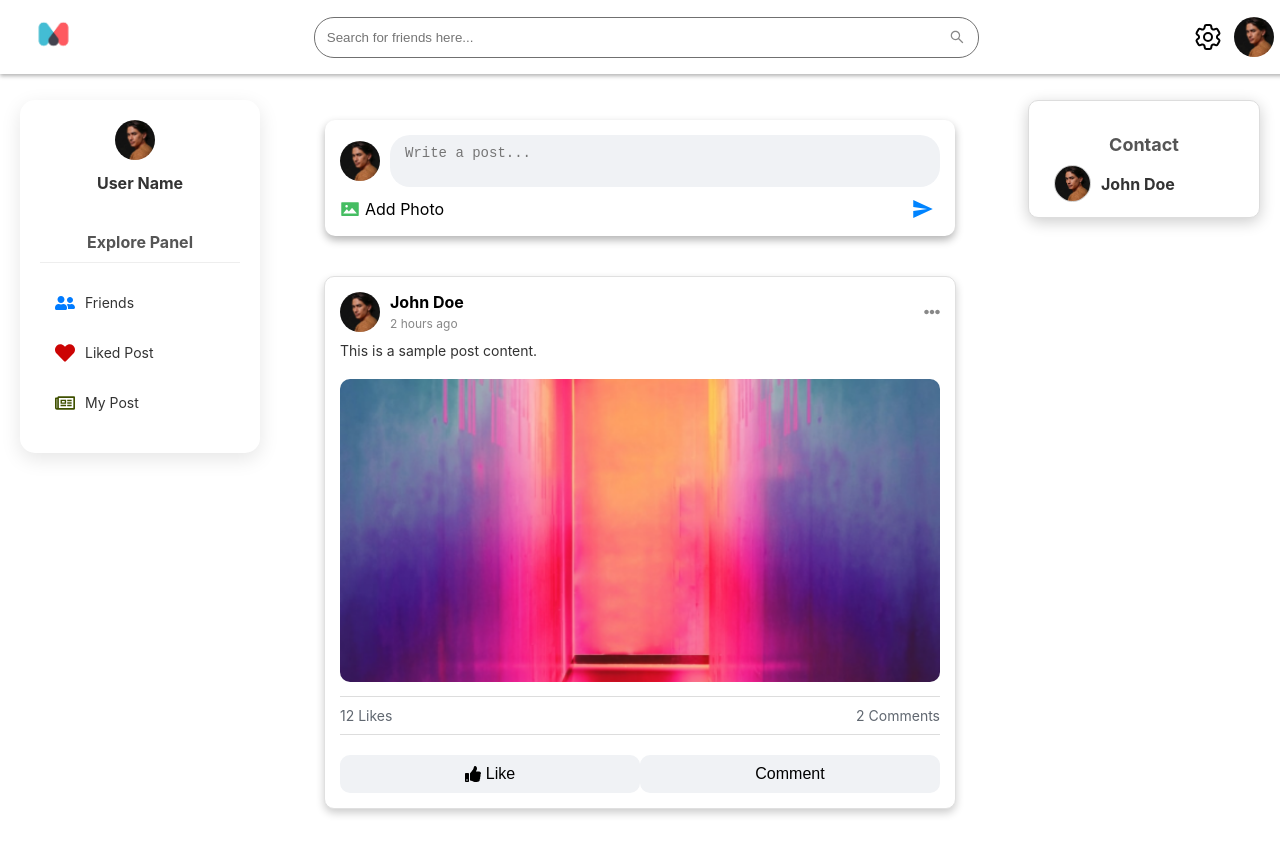
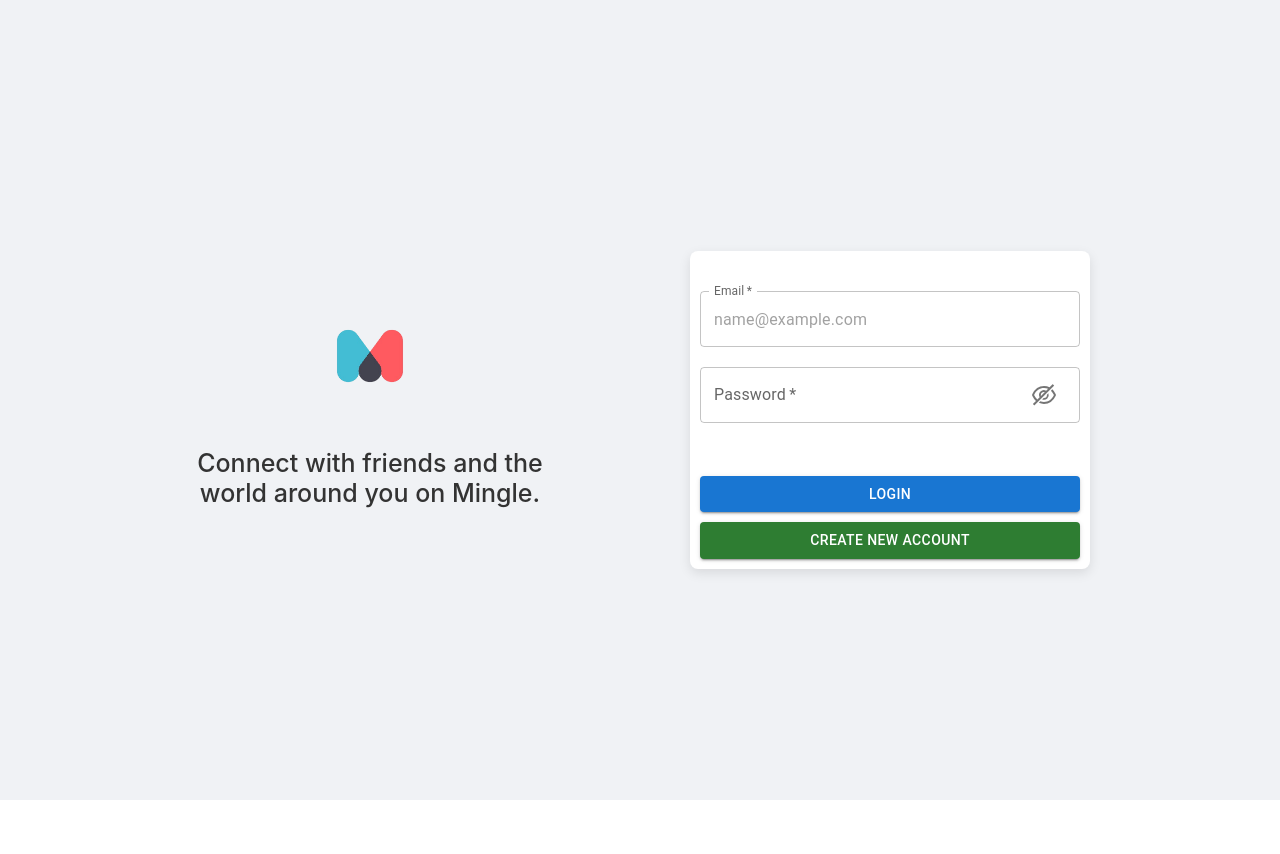
Before and after one commit to Social-Network-API/SocialNetworkApp, a React (Create React App) app in the folder social-network-app/: page / in a window 1280 px wide. Shown: the top 854 px of the page. After the commit the page ends 800 px from the top, so only its background shows below. Built offline with nearby package versions, Linux system fonts and the light colour scheme.

Commit message:
feature: add navigation between different views

```diff
--- a/social-network-app/src/App.js
+++ b/social-network-app/src/App.js
@@ -1,12 +1,17 @@
 import { BrowserRouter as Router, Route, Routes } from 'react-router-dom';
-import Home from '../src/app/pages/Home';
 import EditProfile from '../src/app/pages/EditProfile';
+import LoginScreen from '../src/app/pages/LoginScreen';
+import SignupForm from '../src/app/pages/SignupForm';
+import Home from "../src/app/pages/Home";
+
 
 function App() {
     return (
         <Router>
             <Routes>
-        <Route path="/" element={<Home />} />
+                <Route path="/" element={<LoginScreen />} />
+                <Route path="/Signup" element={<SignupForm />} />
+                <Route path="/Home" element={<Home />} />
                 <Route path="/EditProfile" element={<EditProfile />} />
             </Routes>
         </Router>
```
Lines whose indentation alone changed are shown as unchanged.
